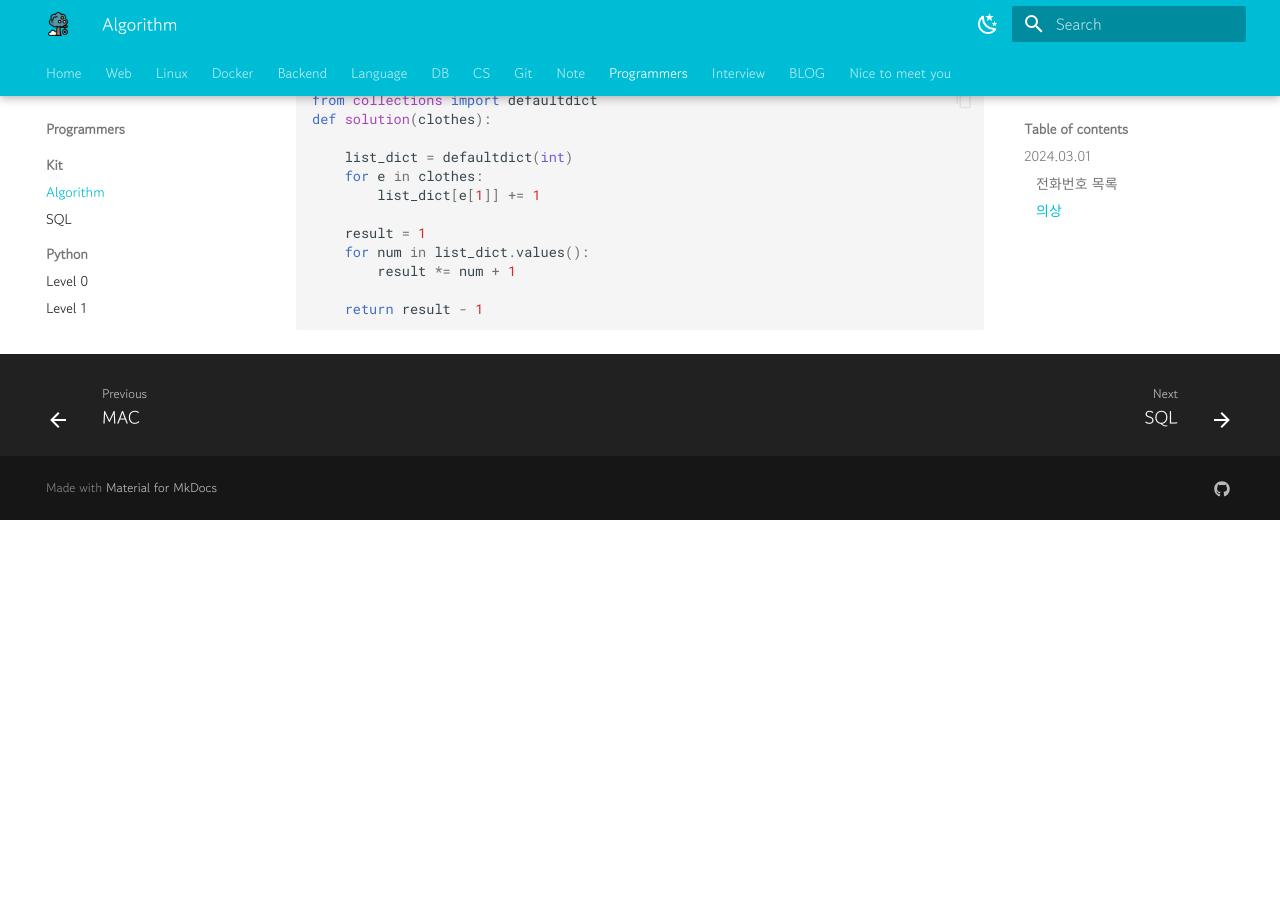
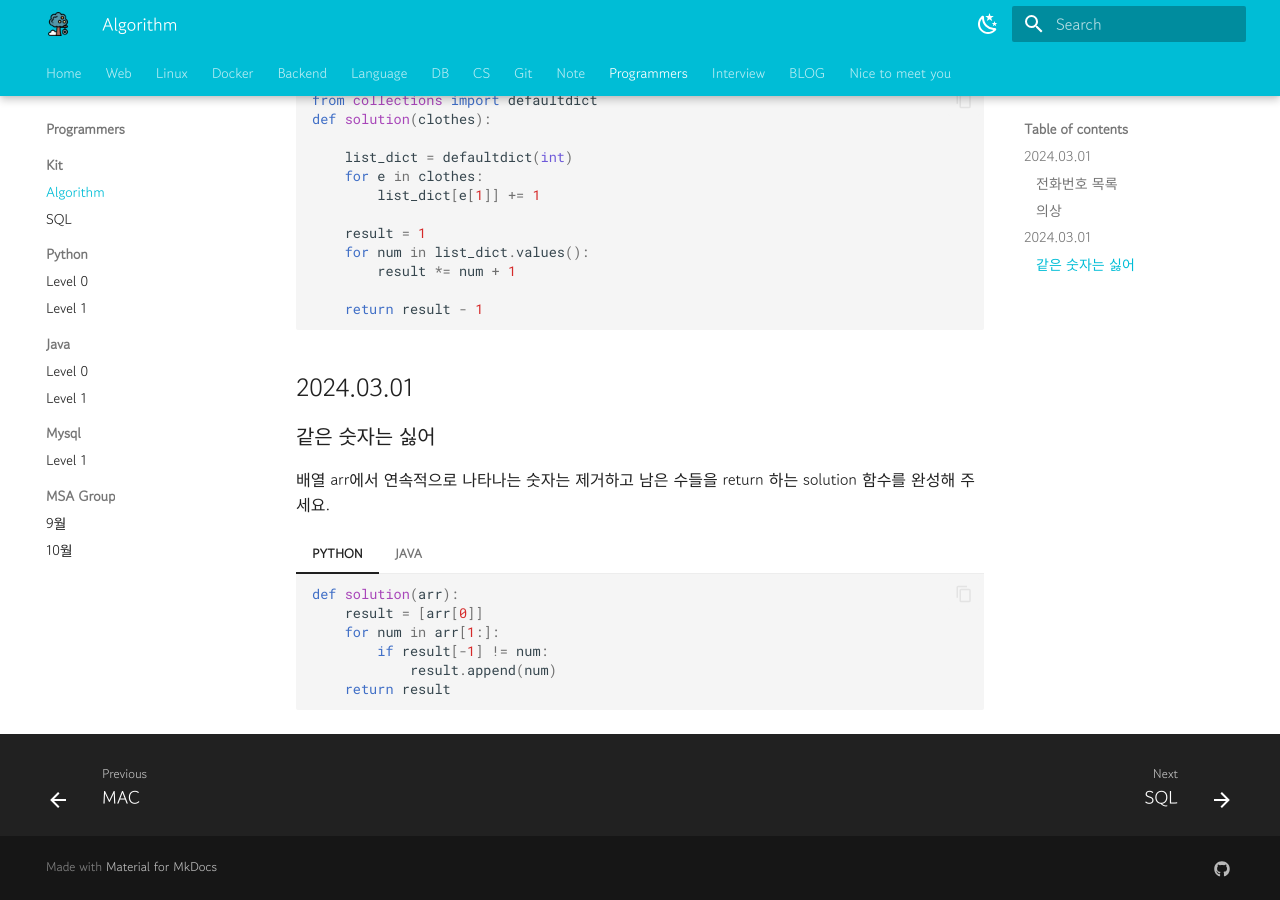
Before and after one commit to YSHeee/YSHeee.github.io, an MkDocs documentation site: the page built from docs/programmers/kit/algorithm.md, in a window 1280 px wide and 900 px high, scrolled down 840 px. Built offline with MkDocs 1.6.1 and Material for MkDocs 9.7.7, drawn with Linux system fonts in a browser that asks for light colours; before the commit the page ends 1360 px from its top, so only the background shows below that.

````diff
--- a/docs/programmers/kit/algorithm.md
+++ b/docs/programmers/kit/algorithm.md
@@ -95,3 +95,37 @@
         }
     }
     ```
+
+## 2024.03.01
+
+### 같은 숫자는 싫어
+배열 arr에서 연속적으로 나타나는 숫자는 제거하고 남은 수들을 return 하는 solution 함수를 완성해 주세요.
+
+=== "PYTHON"
+    ``` python
+    def solution(arr):
+        result = [arr[0]]
+        for num in arr[1:]:
+            if result[-1] != num:
+                result.append(num)
+        return result
+    ```
+=== "JAVA"
+    ``` java
+    import java.util.*;
+
+    public class Solution {
+        public ArrayList<Integer> solution(int []arr) {
+            ArrayList<Integer> answer = new ArrayList<>();
+
+            answer.add(arr[0]);
+            for (int i=1; i<arr.length; i++){
+                if (answer.get(answer.size()-1) != arr[i]) {
+                    answer.add(arr[i]);
+                }
+            }
+
+            return answer;
+        }
+    }
+    ```
````
